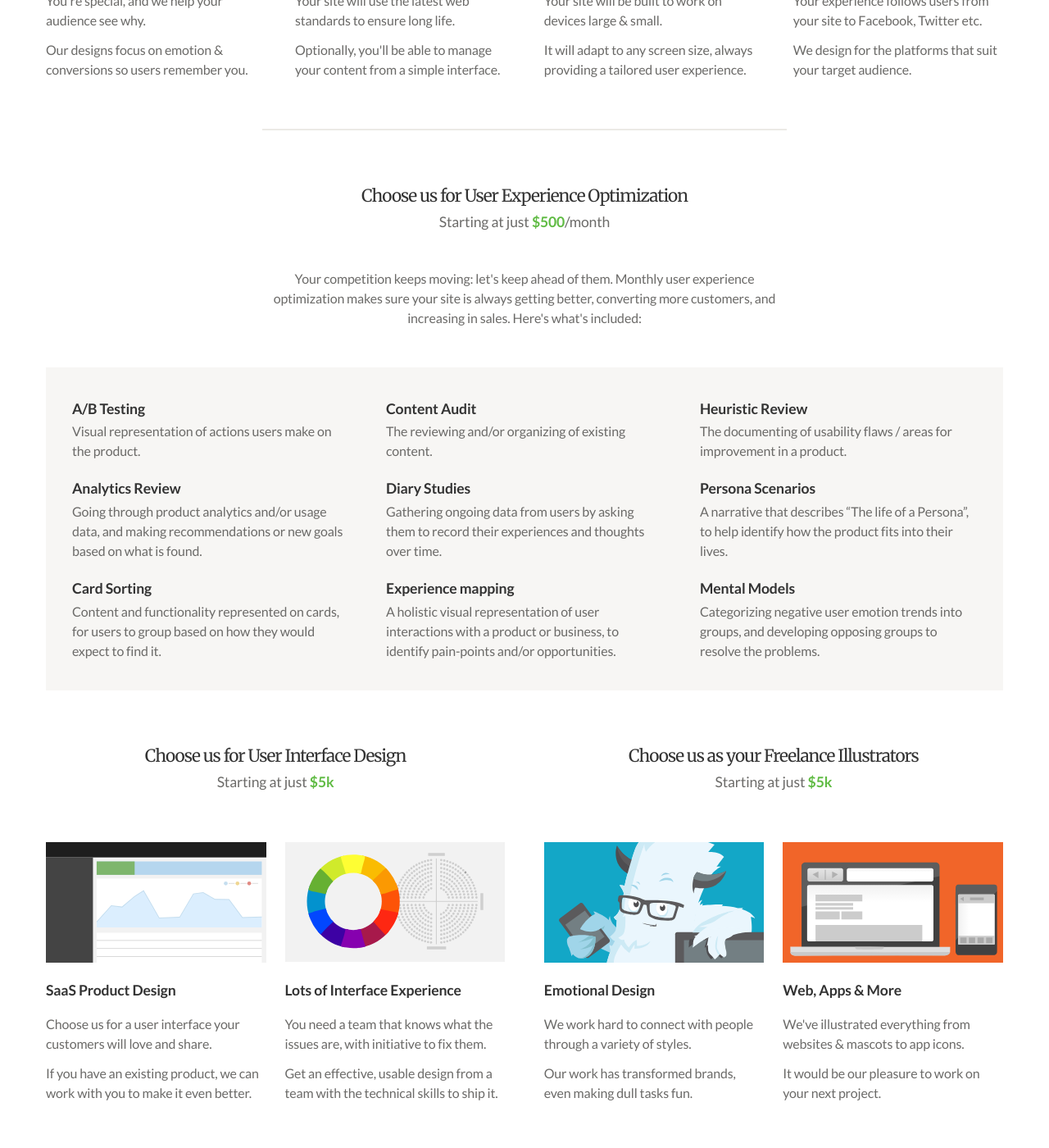
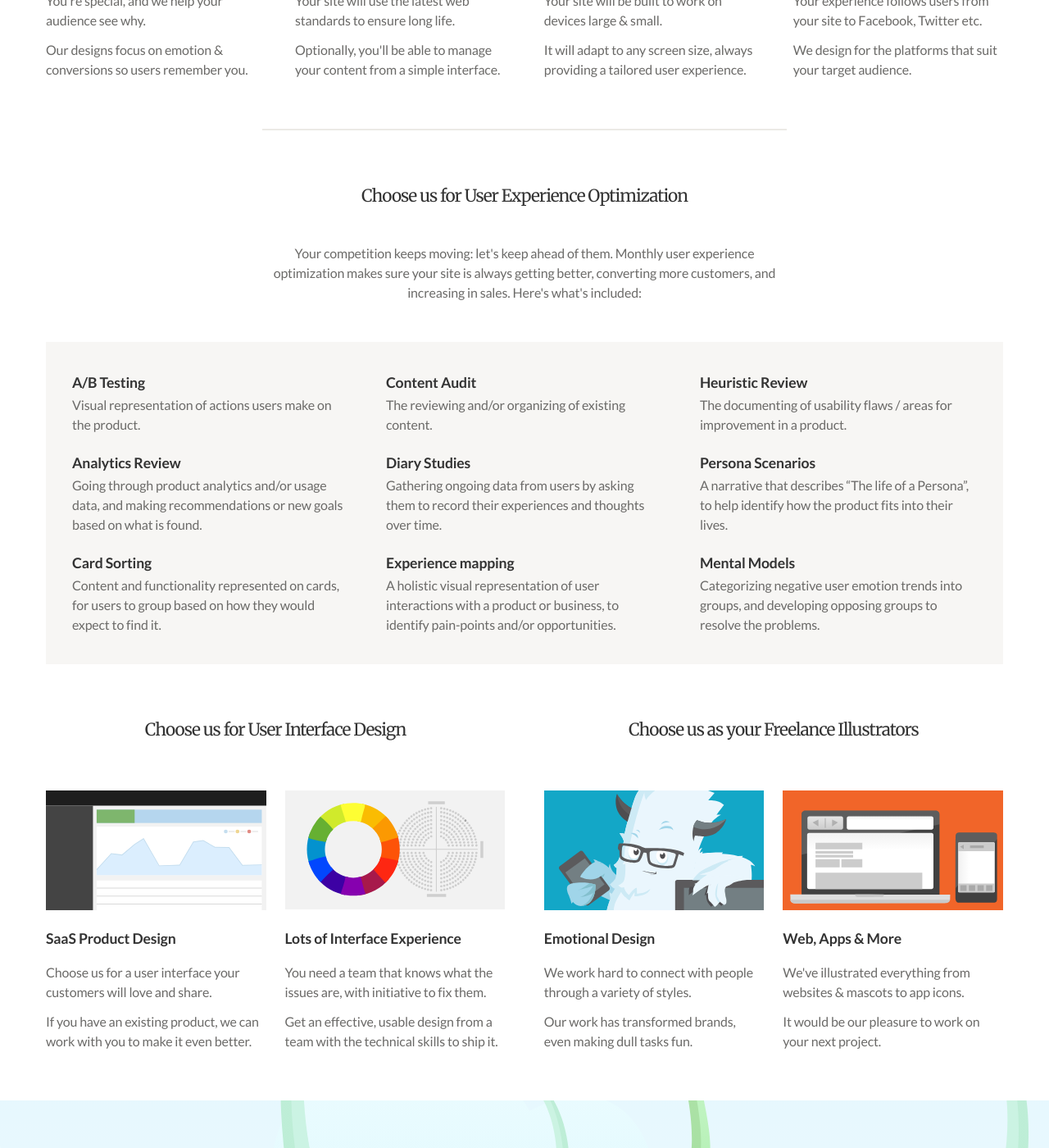
Before and after one commit to fairheadcreative/fairheadcreative, a Jekyll site: the page built from index.html, in a window 1280 px wide and 1400 px high, scrolled down 1401 px. Shown: the whole window at 82% size. Built offline with Jekyll 4.4.1, drawn with Linux system fonts in a browser that asks for light colours; Markdown is read by kramdown in place of the engine named in the settings.

Commit message:
Remove price statements on Homepage

```diff
--- a/index.html
+++ b/index.html
@@ -51,7 +51,6 @@ class: home
 <section id="creative-web-design" class="container group">
   <header>
     <h2>Choose us for Creative Web Design &amp; Development</h2>
-    <!--    <p class="lead">Starting at just <strong>$6.5k</strong></p>-->
   </header>
 
   <article>
@@ -88,7 +87,6 @@ class: home
 <section id="site-optimization" class="container group">
   <header>
     <h2>Choose us for User Experience Optimization</h2>
-    <p class="lead">Starting at just <strong>$500</strong>/month</p>
     <p class="intro">Your competition keeps moving: let's keep ahead of them. Monthly user experience optimization makes sure your site is always getting better, converting more customers, and increasing in sales. Here's what's included:</p>
   </header>
 
@@ -132,7 +130,6 @@ class: home
   <section id="branding-design">
     <header>
       <h2>Choose us for User Interface Design</h2>
-      <p class="lead">Starting at just <strong>$5k</strong></p>
     </header>
 
     <article>
@@ -150,33 +147,11 @@ class: home
     </article>
   </section>
 
-  <!--<section id="branding-design">
-    <header>
-      <h2>Choose us for Branding Design</h2>
-      <p class="lead">Starting at just <strong>$5k</strong></p>
-    </header>
-
-    <article>
-      <img src="/images/home/home-branding-1.svg" alt="Complete identity" />
-      <h3>Complete Identity</h3>
-      <p>We're passionate about making great branding that turn heads.</p>
-      <p>We go beyond logos, offering persona development &amp; brand guidelines.</p>
-    </article>
-
-    <article>
-      <img src="/images/home/home-branding-2.svg" alt="On and off screen" />
-      <h3>On & Off Screen</h3>
-      <p>Succeed online &amp; offline with a brand that lives on and off screen.</p>
-      <p>We offer business cards, stationary &amp; more for an end-to-end brand.</p>
-    </article>
-  </section>-->
-
   <hr class="small-element" />
 
   <section id="freelance-illustrators">
     <header>
       <h2>Choose us as your Freelance Illustrators</h2>
-      <p class="lead">Starting at just <strong>$5k</strong></p>
     </header>
 
     <article>
```
